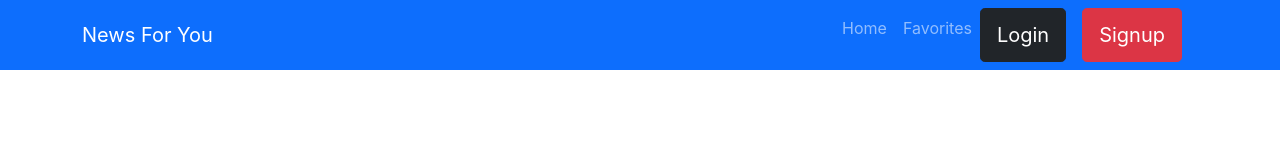
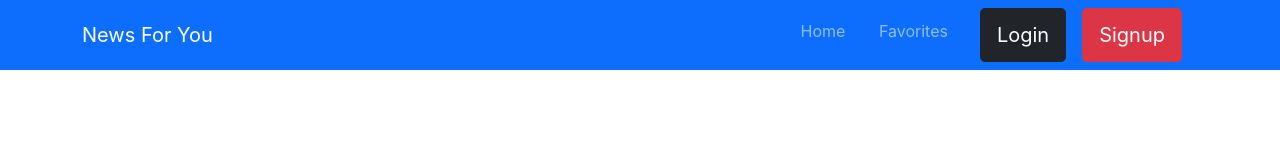
Before and after one commit to patty345/news-for-you, a React (Create React App) app in the folder client/: page / in a window 1280 px wide. Shown: the top 160 px of the page. Built offline with nearby package versions, Linux system fonts and the light colour scheme.

Commit message:
styled the nav links

```diff
--- a/client/src/components/Navbar.js
+++ b/client/src/components/Navbar.js
@@ -31,8 +31,8 @@ const AppNavbar = () => {
           <Navbar.Collapse id="responsive-navbar-nav">
             <Nav className="me-auto"></Nav>
             <Nav>
-              <Nav.Link href="/">Home</Nav.Link>
-              <Nav.Link eventKey={2}>Favorites</Nav.Link>
+              <Nav.Link href="/" style={{ marginRight: '0.1rem', padding: '0.7rem 1rem', fontsize: '20px'}}>Home</Nav.Link>
+              <Nav.Link eventKey={2} style={{ marginRight: '1rem', padding: '0.7rem 1rem', fontsize: '10px'}}>Favorites</Nav.Link>
               <Button
                 variant="dark"
                 onClick={handleLoginShow}
@@ -99,52 +99,6 @@ const AppNavbar = () => {
 </Modal>
         </Container>
       </Navbar>
-      {/* <Modal size='lg' show={show} onHide={handleClose}>
-    <Modal.Header closeButton>
-        <Modal.Title>
-            Login
-        </Modal.Title>
-    </Modal.Header>
-    <Modal.Body>
-        <InputGroup className='mb-3'>
-            <InputGroup.Text>Email</InputGroup.Text>
-            <FormControl type='email' />
-        </InputGroup>
-        <InputGroup className='mb-3'>
-            <InputGroup.Text>Password</InputGroup.Text>
-            <FormControl type='password' />
-        </InputGroup>
-    </Modal.Body>
-    <Modal.Footer>
-        <Button variant='secondary' onClick={handleClose}>Close</Button>
-        <Button variant='primary'>Login</Button>
-    </Modal.Footer>
-</Modal> */}
-      {/* <Modal size='lg' show={show} onHide={handleClose}>
-    <Modal.Header closeButton>
-        <Modal.Title>
-            Signup
-        </Modal.Title>
-    </Modal.Header>
-    <Modal.Body>
-    <InputGroup className='mb-3'>
-            <InputGroup.Text>Username</InputGroup.Text>
-            <FormControl type='username' />
-        </InputGroup>
-        <InputGroup className='mb-3'>
-            <InputGroup.Text>Email</InputGroup.Text>
-            <FormControl type='email' />
-        </InputGroup>
-        <InputGroup className='mb-3'>
-            <InputGroup.Text>Password</InputGroup.Text>
-            <FormControl type='password' />
-        </InputGroup>
-    </Modal.Body>
-    <Modal.Footer>
-        <Button variant='secondary' onClick={handleClose}>Close</Button>
-        <Button variant='primary'>Submit</Button>
-    </Modal.Footer>
-</Modal> */}
     </>
   );
 };
```
